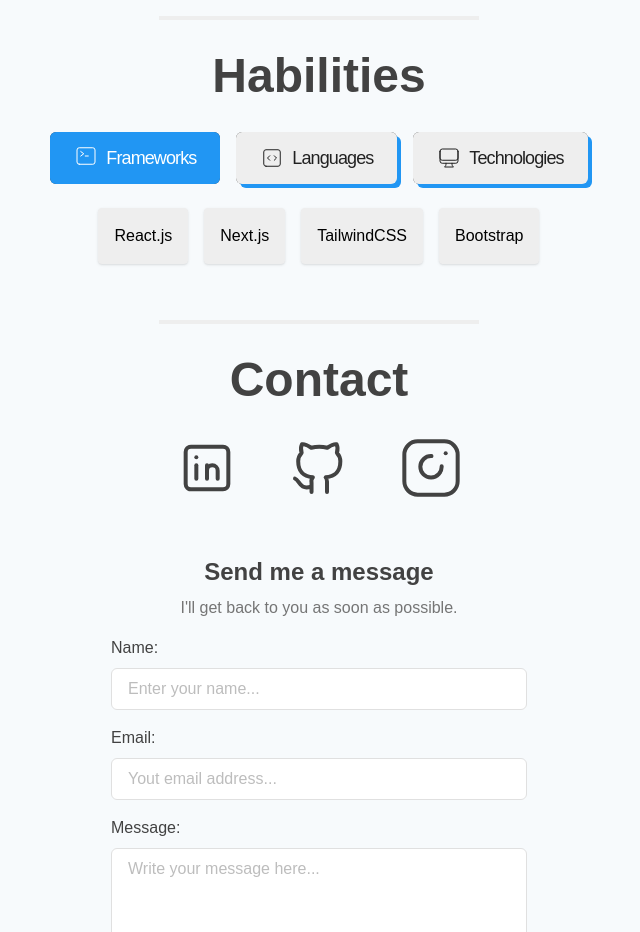
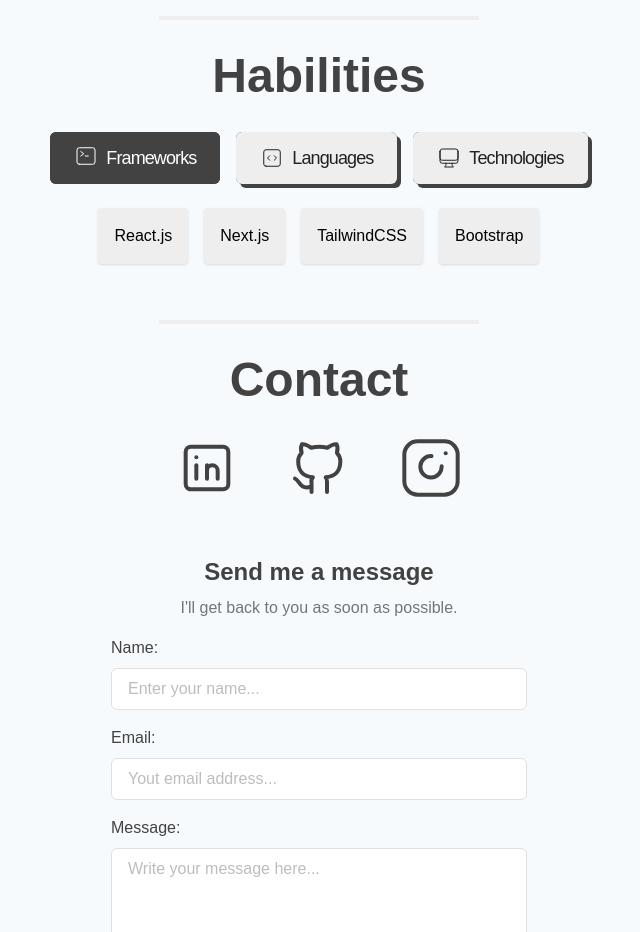
Before and after one commit to diegopartida22/diego-portfolio, a React (Create React App) app: page / in a window 1280 px wide. Shown: the part 3280-4212 px from the top of the page, without its empty margins (321-961 px from the left). Built offline with nearby package versions, Linux system fonts and the light colour scheme.

Commit message:
Update buttons

```diff
--- a/src/components/Habilities.js
+++ b/src/components/Habilities.js
@@ -47,7 +47,7 @@ function Habilities() {
             {/* <button
               className={`px-1.5 py-3 sm:px-4 sm:py-4 mr-2 rounded-md  ${
                 currentCategory === "frameworks"
-                  ? "bg-blue-500 text-white"
+                  ? "bg-gray-800 text-white"
                   : "bg-gray-200 hover:bg-gray-300"
               }`}
               onClick={() => handleCategoryChange("frameworks")}
@@ -76,18 +76,18 @@ function Habilities() {
               class="relative inline-flex items-center justify-center px-6 py-3 text-lg tracking-tighter text-white bg-gray-800 rounded-md group"
             >
               <span
-                class={`absolute inset-0 w-full h-full mt-1 ml-1 transition-all duration-300 ease-in-out bg-blue-500 rounded-md group-hover:mt-0 group-hover:ml-0 ${
+                class={`absolute inset-0 w-full h-full mt-1 ml-1 transition-all duration-300 ease-in-out bg-gray-800 rounded-md group-hover:mt-0 group-hover:ml-0 ${
                   currentCategory === "frameworks" ? "opacity-0" : ""
                 }`}
               ></span>
               <span
                 className={`absolute inset-0 w-full h-full rounded-md ${
                   currentCategory === "frameworks"
-                    ? "bg-blue-500"
+                    ? "bg-gray-800"
                     : "bg-gray-200"
                 }`}
               ></span>
-              <span className="absolute inset-0 w-full h-full transition-all duration-200 ease-in-out delay-100 bg-blue-500 rounded-md opacity-0 group-hover:opacity-100 "></span>
+              <span className="absolute inset-0 w-full h-full transition-all duration-200 ease-in-out delay-100 bg-gray-800 rounded-md opacity-0 group-hover:opacity-100 "></span>
               <span
                 className={`relative text-gray-900 transition-colors duration-200 ease-in-out delay-100 group-hover:text-white ${
                   currentCategory === "frameworks" ? "text-white" : ""
@@ -118,18 +118,18 @@ function Habilities() {
               className="relative inline-flex items-center justify-center px-6 py-3 text-lg tracking-tighter text-white bg-gray-800 rounded-md group"
             >
               <span
-                className={`absolute inset-0 w-full h-full mt-1 ml-1 transition-all duration-300 ease-in-out bg-blue-500 rounded-md group-hover:mt-0 group-hover:ml-0 ${
+                className={`absolute inset-0 w-full h-full mt-1 ml-1 transition-all duration-300 ease-in-out bg-gray-800 rounded-md group-hover:mt-0 group-hover:ml-0 ${
                   currentCategory === "languages" ? "opacity-0" : ""
                 }`}
               ></span>
               <span
                 className={`absolute inset-0 w-full h-full rounded-md ${
                   currentCategory === "languages"
-                    ? "bg-blue-500"
+                    ? "bg-gray-800"
                     : "bg-gray-200"
                 }`}
               ></span>
-              <span className="absolute inset-0 w-full h-full transition-all duration-200 ease-in-out delay-100 bg-blue-500 rounded-md opacity-0 group-hover:opacity-100 "></span>
+              <span className="absolute inset-0 w-full h-full transition-all duration-200 ease-in-out delay-100 bg-gray-800 rounded-md opacity-0 group-hover:opacity-100 "></span>
               <span
                 className={`relative text-gray-900 transition-colors duration-200 ease-in-out delay-100 group-hover:text-white ${
                   currentCategory === "languages" ? "text-white" : ""
@@ -160,18 +160,18 @@ function Habilities() {
               className="relative inline-flex items-center justify-center px-6 py-3 text-lg tracking-tighter text-white bg-gray-800 rounded-md group"
             >
               <span
-                className={`absolute inset-0 w-full h-full mt-1 ml-1 transition-all duration-300 ease-in-out bg-blue-500 rounded-md group-hover:mt-0 group-hover:ml-0 ${
+                className={`absolute inset-0 w-full h-full mt-1 ml-1 transition-all duration-300 ease-in-out bg-gray-800 rounded-md group-hover:mt-0 group-hover:ml-0 ${
                   currentCategory === "technologies" ? "opacity-0" : ""
                 }`}
               ></span>
               <span
                 className={`absolute inset-0 w-full h-full rounded-md ${
                   currentCategory === "technologies"
-                    ? "bg-blue-500"
+                    ? "bg-gray-800"
                     : "bg-gray-200"
                 }`}
               ></span>
-              <span class="absolute inset-0 w-full h-full transition-all duration-200 ease-in-out delay-100 bg-blue-500 rounded-md opacity-0 group-hover:opacity-100 "></span>
+              <span class="absolute inset-0 w-full h-full transition-all duration-200 ease-in-out delay-100 bg-gray-800 rounded-md opacity-0 group-hover:opacity-100 "></span>
               <span
                 class={`relative text-gray-900 transition-colors duration-200 ease-in-out delay-100 group-hover:text-white ${
                   currentCategory === "technologies" ? "text-white" : ""
@@ -200,7 +200,7 @@ function Habilities() {
             {/* <button
               className={`px-1.5 py-3 sm:px-4 sm:py-4 rounded-md ${
                 currentCategory === "technologies"
-                  ? "bg-blue-500 text-white"
+                  ? "bg-gray-800 text-white"
                   : "bg-gray-200 hover:bg-gray-300"
               }`}
               onClick={() => handleCategoryChange("technologies")}
```
